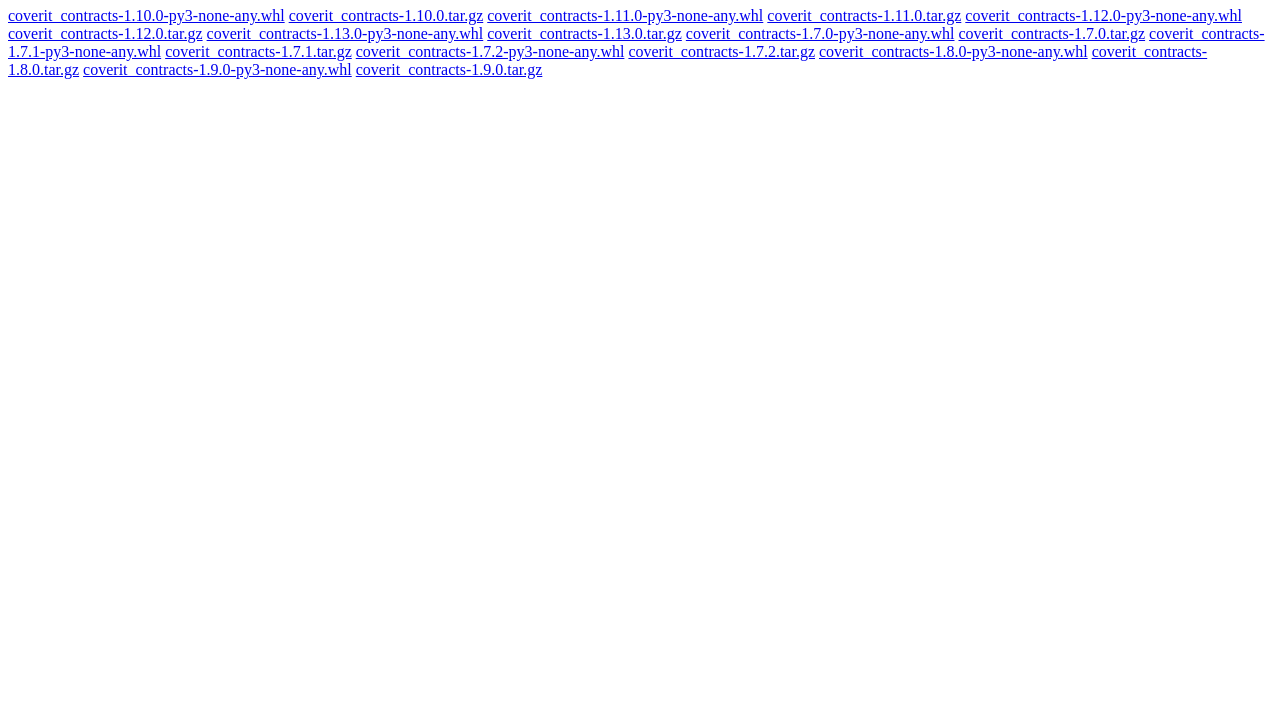
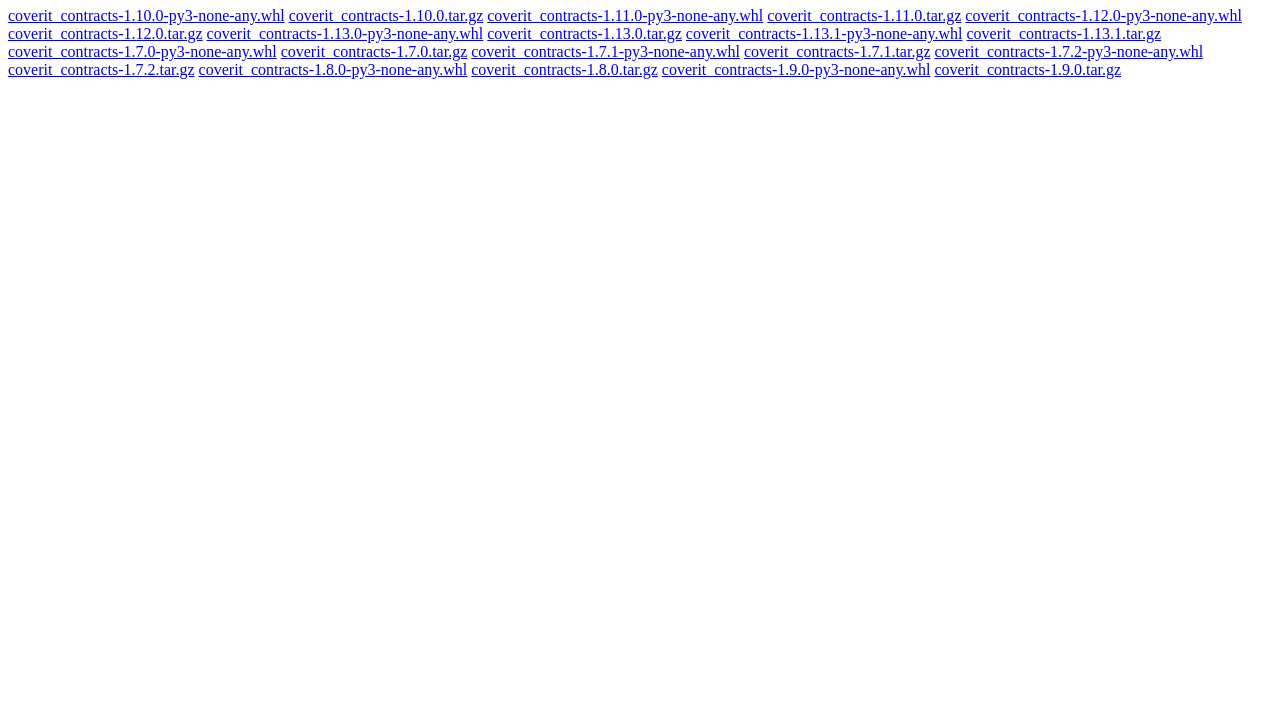
Before and after one commit to CoveritLabs/coverit-contracts, a plain HTML site: page simple/coverit-contracts/index.html in a window 1280 px wide. Shown: the part 73-800 px from the top of the page. Drawn offline with Linux system fonts and the light colour scheme.

Commit message:
chore: publish python v1.13.1

```diff
--- a/simple/coverit-contracts/index.html
+++ b/simple/coverit-contracts/index.html
@@ -10,6 +10,8 @@
     <a href="https://coveritlabs.github.io/coverit-contracts/packages/coverit_contracts-1.12.0.tar.gz">coverit_contracts-1.12.0.tar.gz</a>
     <a href="https://coveritlabs.github.io/coverit-contracts/packages/coverit_contracts-1.13.0-py3-none-any.whl">coverit_contracts-1.13.0-py3-none-any.whl</a>
     <a href="https://coveritlabs.github.io/coverit-contracts/packages/coverit_contracts-1.13.0.tar.gz">coverit_contracts-1.13.0.tar.gz</a>
+    <a href="https://coveritlabs.github.io/coverit-contracts/packages/coverit_contracts-1.13.1-py3-none-any.whl">coverit_contracts-1.13.1-py3-none-any.whl</a>
+    <a href="https://coveritlabs.github.io/coverit-contracts/packages/coverit_contracts-1.13.1.tar.gz">coverit_contracts-1.13.1.tar.gz</a>
     <a href="https://coveritlabs.github.io/coverit-contracts/packages/coverit_contracts-1.7.0-py3-none-any.whl">coverit_contracts-1.7.0-py3-none-any.whl</a>
     <a href="https://coveritlabs.github.io/coverit-contracts/packages/coverit_contracts-1.7.0.tar.gz">coverit_contracts-1.7.0.tar.gz</a>
     <a href="https://coveritlabs.github.io/coverit-contracts/packages/coverit_contracts-1.7.1-py3-none-any.whl">coverit_contracts-1.7.1-py3-none-any.whl</a>
```
Also changed, not shown: 2 other files.
